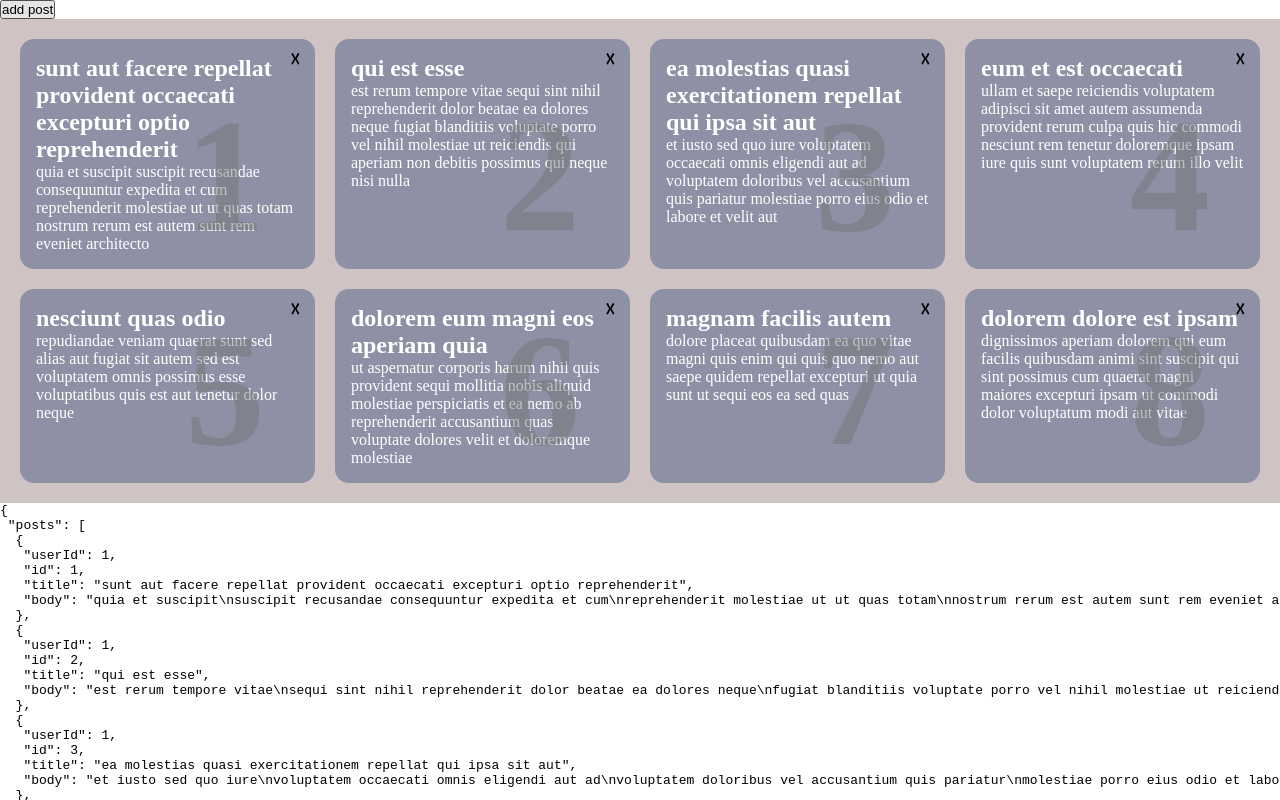
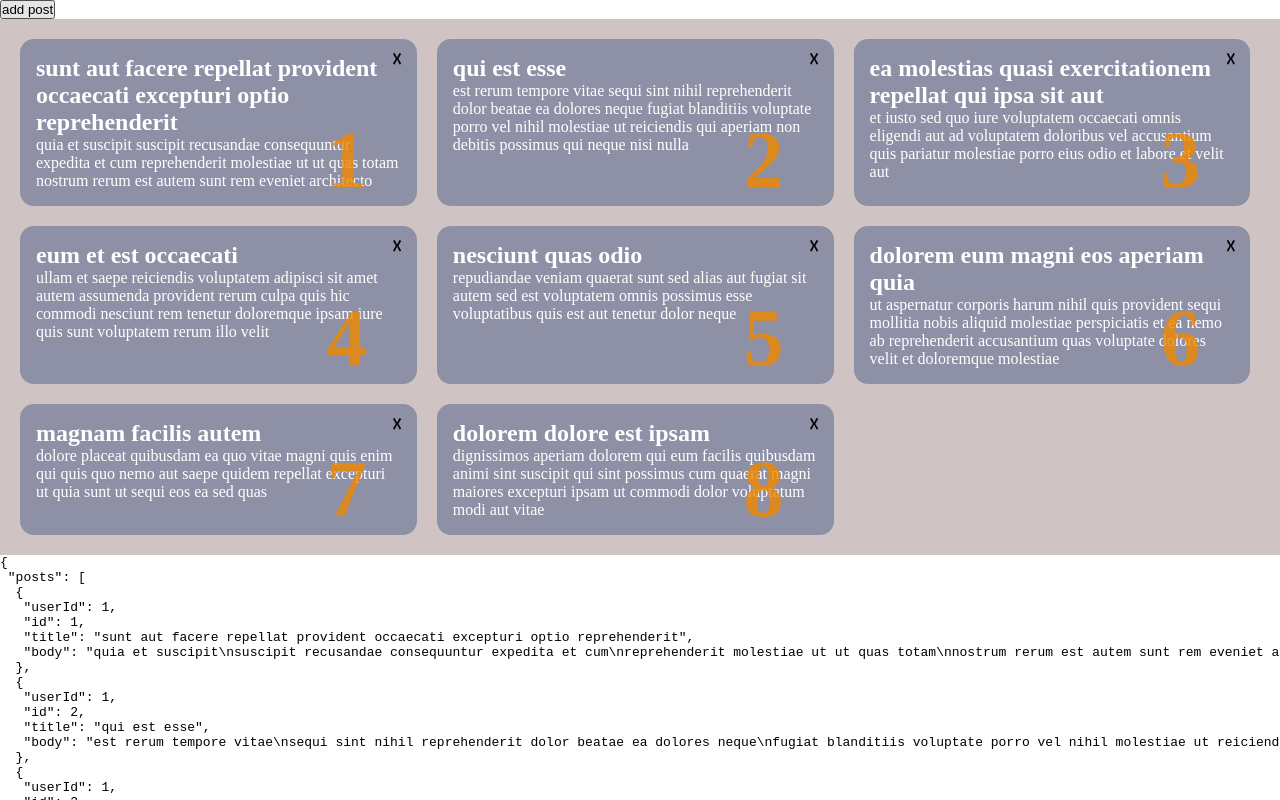
Before and after one commit to BrownEdgar/React-Family, a React (Vite) app: page / in a window 1280 px wide. Shown: the top 800 px of the page. Built offline with nearby package versions, Linux system fonts and the light colour scheme.

Commit message:
fix some css

```diff
--- a/src/App.jsx
+++ b/src/App.jsx
@@ -8,7 +8,7 @@ export default function App() {
 	const addPostAction = () => {
 		const post = {
 			userId: 1,
-			id: Math.floor(Math.random()*5 + 9),
+			id: Math.floor(Math.random() * 1e6),
 			title: "nesciunt iure omnis dolorem tempora et accusantium",
 			body: "consectetur animi nesciunt iure dolore\nenim quia ad\nveniam autem ut quam aut nobis\net est aut quod aut provident voluptas autem voluptas"
 
@@ -21,6 +21,7 @@ export default function App() {
 			<Posts/>
 			<pre>
 				{JSON.stringify(store,null,1)}
+
 			</pre>
 		</div>
 	)
--- a/src/components/Posts.jsx
+++ b/src/components/Posts.jsx
@@ -1,4 +1,3 @@
-import React from "react";
 import { useDispatch, useSelector } from "react-redux";
 import { deletePost } from "../store/features/postsSlice";
 
--- a/src/components/Posts.scss
+++ b/src/components/Posts.scss
@@ -5,8 +5,9 @@
 }
 .flex{
     display: flex;
-    justify-content: space-around;
+
     align-items: stretch;
+		align-content: start;
     flex-wrap: wrap;
     gap: 20px;
     background-color: #b19a9a98;
@@ -17,13 +18,14 @@
     color: #fff;
     padding: 1rem;
     border-radius: 14px;
-    flex-grow: 1;
-    flex-basis: 20%;
+    flex: 0 0 32%;
+		width: 30%;
+
     transition: .3s;
     position: relative;
 }
 .flex-item:hover {
-    background-color: #4c4646;
+    background-color: #bfaeae;
     outline-offset: -10px;
     scale: 1.05;
     transition: .3s;
@@ -31,18 +33,15 @@
 }
 .flex-item > span{
     position: absolute;
-    font-size: 10em;
+    font-size: 5em;
     font-weight: 700;
     bottom: 0px;
     right: 50px;
     z-index: 10;
     padding: 0;
-    color: #70707070;
+    color: #ef8700ce;
 }
-.flex-item > span:hover{
-    color: rgb(206, 206, 206);
-    z-index: -1;
-}
+
 .flex-item h3 {
     position: absolute;
     top: 10px;
--- a/src/store/features/postsSlice.js
+++ b/src/store/features/postsSlice.js
@@ -55,10 +55,10 @@ const postSlice = createSlice({
 	name: 'posts',
 	initialState: initialPostValue,
 	reducers: {
-		addPost(state,action){
+		addPost(state, action) {
 			state.push(action.payload)
 		},
-		deletePost(state,action) {
+		deletePost(state, action) {
 			const postId = action.payload
 			return state.filter((post) => post.id !== postId)
 		}
```
Lines whose indentation alone changed are shown as unchanged.
